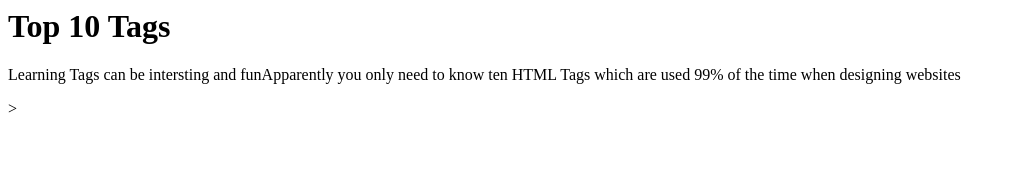
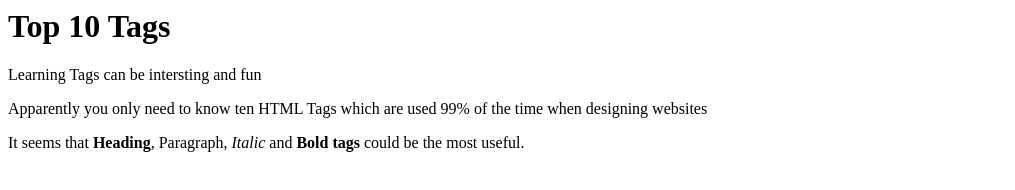
Before and after one commit to DGExplorer/Homework2, a plain HTML site: page index.html in a window 1280 px wide. Shown: the whole page, without its empty margins (0-1015 px from the left). Drawn offline with Linux system fonts and the light colour scheme.

Commit message:
added It seems

```diff
--- a/index.html
+++ b/index.html
@@ -3,7 +3,9 @@
 
 <h1>Top 10 Tags</h1
 
-<h2>Learning Tags can be intersting and fun</h2
+<h2>Learning Tags can be intersting and fun</h2>
+
 <p>Apparently you only need to know ten HTML Tags which are used 99% of the
 time when designing websites</p>
->
+<p>It seems that <b>Heading</b>, Paragraph, <i>Italic</i> and <b>Bold tags</b>
+could be the most useful.</p>
```
